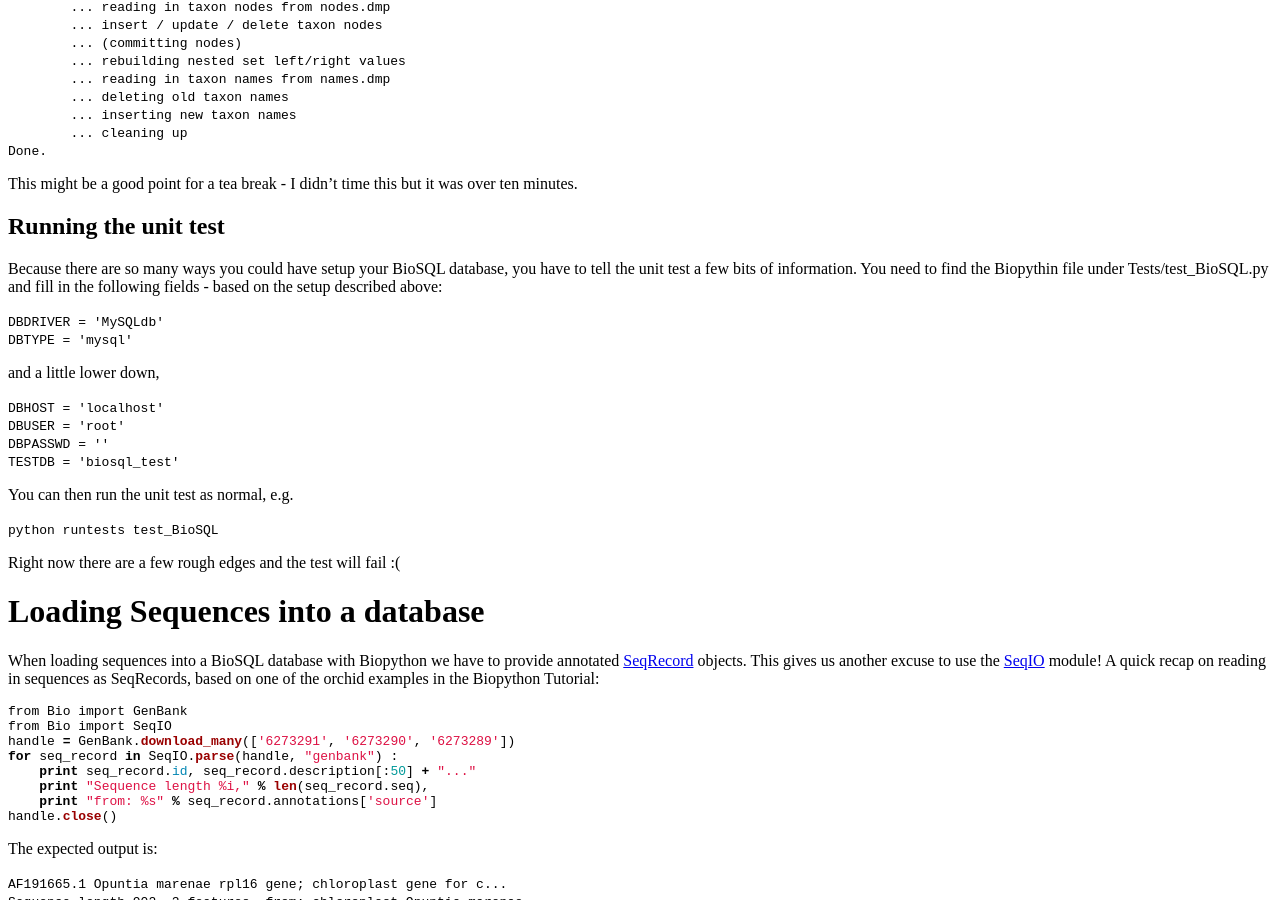
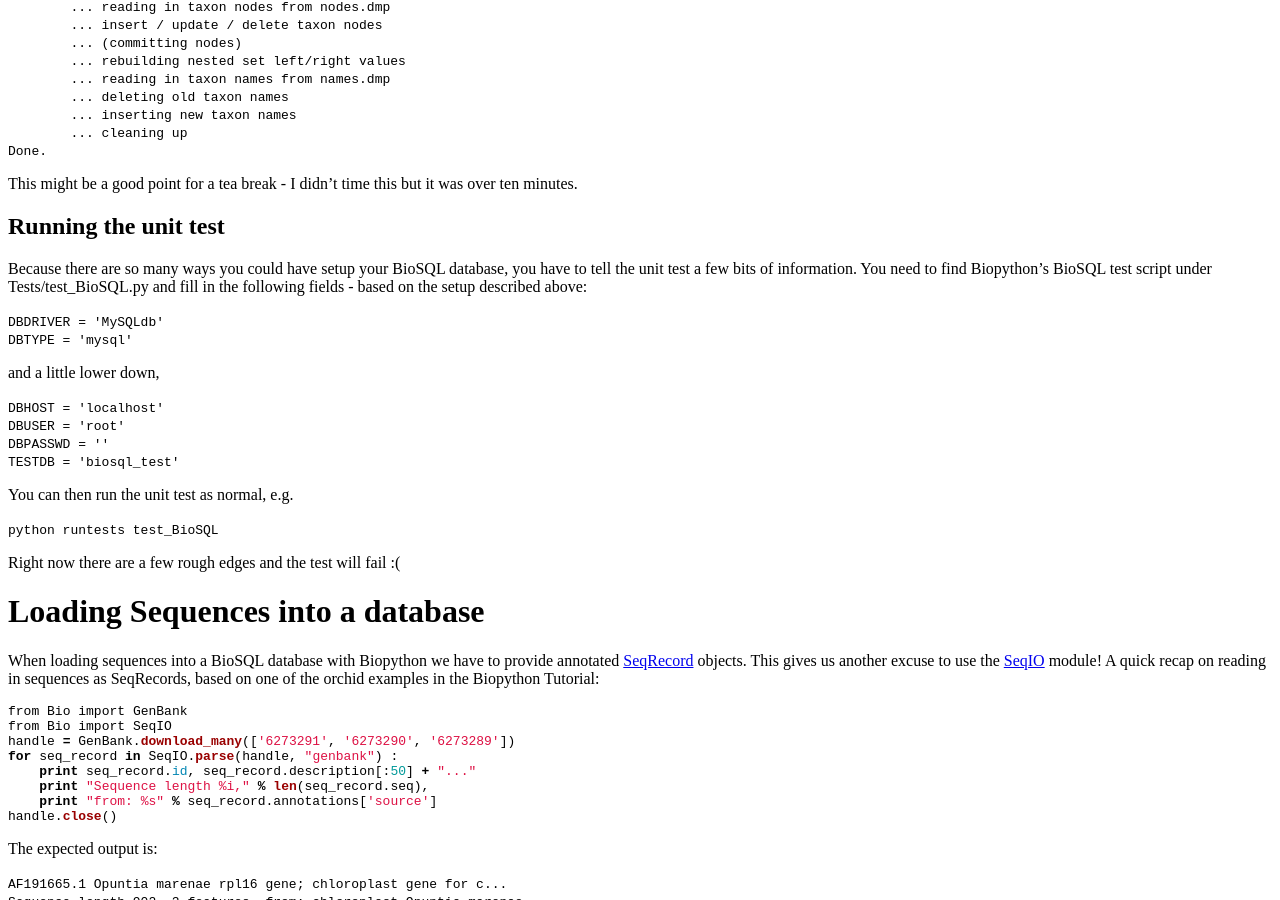
Before and after one commit to biopython/biopython.github.io, a Jekyll site: the page built from wiki/BioSQL.md, in a window 1280 px wide and 900 px high, scrolled down 1506 px. Built offline with Jekyll 4.4.1, drawn with Linux system fonts in a browser that asks for light colours.

Commit message:
/* Running the unit test */

```diff
--- a/wiki/BioSQL.md
+++ b/wiki/BioSQL.md
@@ -146,8 +146,8 @@ Running the unit test
 
 Because there are so many ways you could have setup your BioSQL
 database, you have to tell the unit test a few bits of information. You
-need to find the Biopythin file under Tests/test\_BioSQL.py and fill in
-the following fields - based on the setup described above:
+need to find Biopython's BioSQL test script under Tests/test\_BioSQL.py
+and fill in the following fields - based on the setup described above:
 
 `DBDRIVER = 'MySQLdb'`
 `DBTYPE = 'mysql'`
```
Also changed, not shown: 1 other file.
